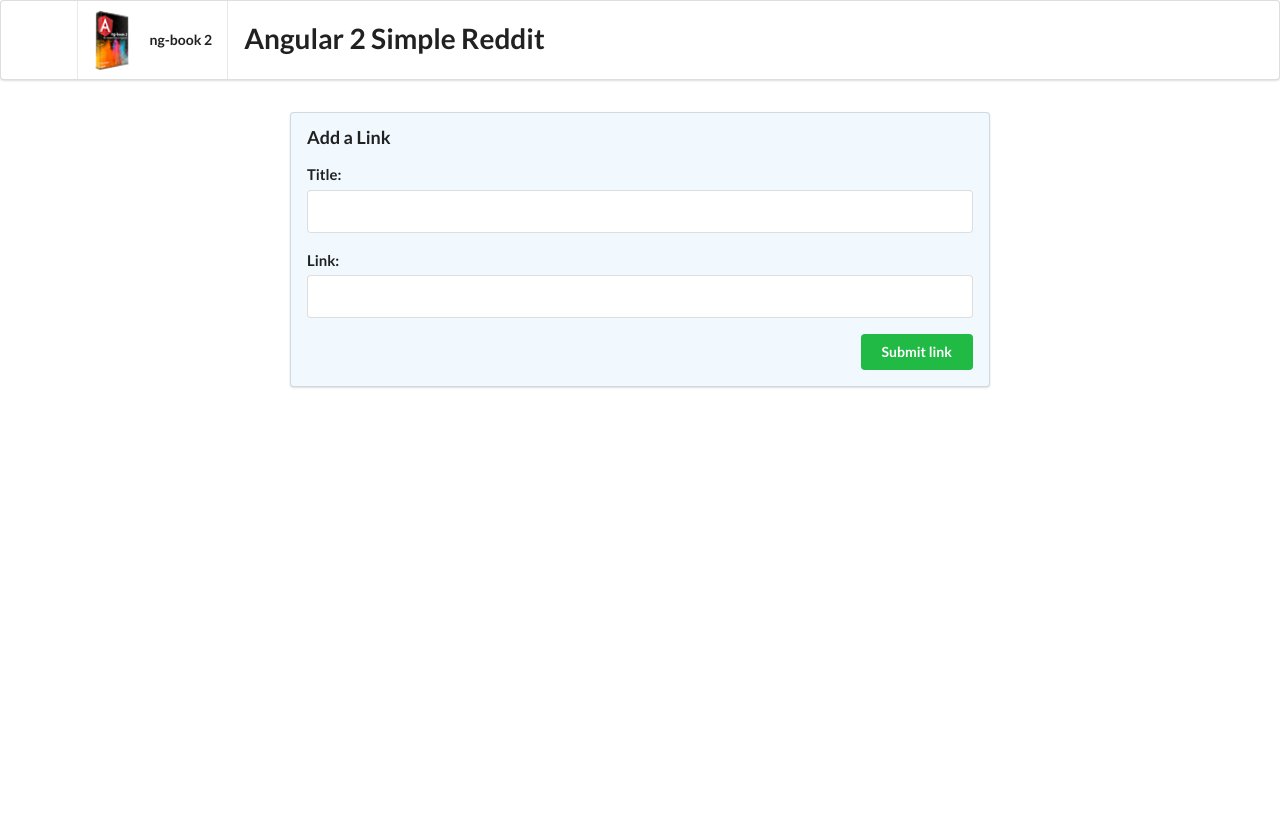
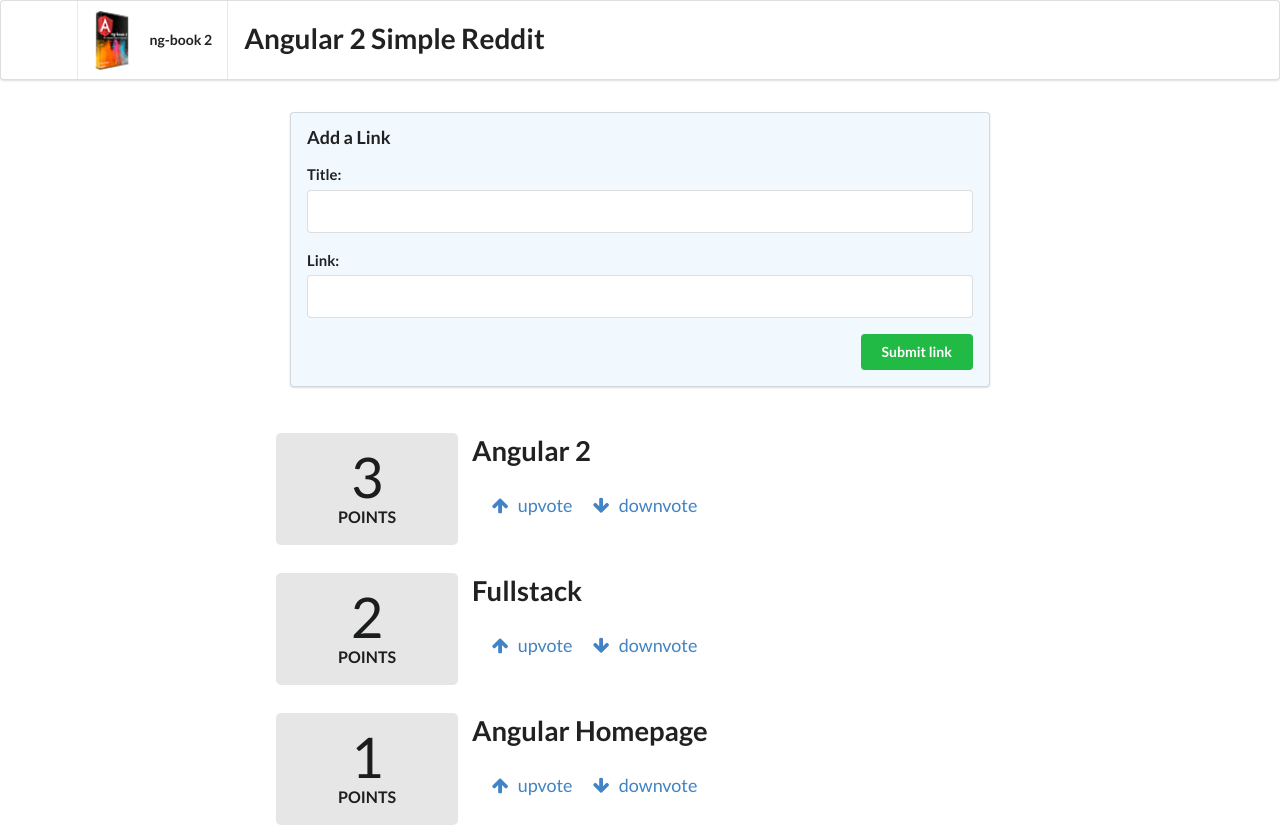
Before and after one commit to LeeDumond/angular-reddit, an Angular app: page / in a window 1280 px wide. Before the commit the page ends 800 px from the top, so only its background shows below. Built offline with nearby package versions, Linux system fonts and the light colour scheme.

Commit message:
implement upvoting and downvoting

```diff
--- a/src/app/app.component.html
+++ b/src/app/app.component.html
@@ -15,3 +15,8 @@
   </button>
 
 </form>
+
+<div class="ui grid posts">
+  <app-article *ngFor="let foobar of articles" [article]="foobar">
+  </app-article>
+</div>
--- a/src/app/app.component.ts
+++ b/src/app/app.component.ts
@@ -1,4 +1,5 @@
 import { Component } from '@angular/core';
+import { Article } from './article/article.model';
 
 @Component({
   selector: 'app-root',
@@ -6,8 +7,17 @@
   styleUrls: ['./app.component.css']
 })
 export class AppComponent {
+  articles: Article[];
 
-  addArticle(title: HTMLInputElement, link: HTMLInputElement) : boolean {
+  constructor() {
+    this.articles = [
+      new Article('Angular 2', 'http://angular.io', 3),
+      new Article('Fullstack', 'http://fullstack.io', 2),
+      new Article('Angular Homepage', 'http://angular.io', 1)
+    ];
+  }
+
+  addArticle(title: HTMLInputElement, link: HTMLInputElement): boolean {
     console.log(`Adding article title: ${title.value} and link: ${link.value}`);
     return false;
   }
--- a/src/app/app.module.ts
+++ b/src/app/app.module.ts
@@ -3,11 +3,13 @@
 
 
 import { AppComponent } from './app.component';
+import { ArticleComponent } from './article/article.component';
 
 
 @NgModule({
   declarations: [
-    AppComponent
+    AppComponent,
+    ArticleComponent
   ],
   imports: [
     BrowserModule
--- /dev/null
+++ b/src/app/article/article.component.html
@@ -0,0 +1,29 @@
+<div class="four wide column center aligned votes">
+  <div class="ui statistic">
+    <div class="value">
+      {{ article.votes }}
+    </div>
+    <div class="label">
+      Points
+    </div>
+  </div>
+</div>
+<div class="twelve wide column">
+  <a href="{{link}}" class="ui large header">
+    {{ article.title }}
+  </a>
+  <ul class="ui big horizontal list voters">
+    <li class="item">
+      <a href (click)="voteUp()">
+        <i class="arrow up icon"></i>
+        upvote
+      </a>
+    </li>
+    <li class="item">
+      <a href (click)="voteDown()">
+          <i class="arrow down icon"></i>
+          downvote
+      </a>
+    </li>
+  </ul>
+</div>
--- /dev/null
+++ b/src/app/article/article.component.ts
@@ -0,0 +1,29 @@
+import { Component, OnInit, HostBinding, Input } from '@angular/core';
+import { Article } from './article.model';
+
+@Component({
+  selector: 'app-article',
+  templateUrl: './article.component.html',
+  styleUrls: ['./article.component.css']
+})
+export class ArticleComponent implements OnInit {
+  @HostBinding('attr.class') cssClass = 'row';
+  @Input() article: Article;
+
+
+  constructor() { }
+
+  voteUp(): boolean {
+    this.article.voteUp();
+    return false;
+  }
+
+  voteDown(): boolean {
+    this.article.voteDown();
+    return false;
+  }
+
+  ngOnInit() {
+  }
+
+}
--- /dev/null
+++ b/src/app/article/article.model.ts
@@ -0,0 +1,29 @@
+export class Article {
+    title: string;
+    link: string;
+    votes: number;
+
+    constructor(title: string, link: string, votes?: number) {
+        this.title = title;
+        this.link = link;
+        this.votes = votes || 0;
+    }
+
+    voteUp(): void {
+        this.votes++;
+    }
+
+    voteDown(): void {
+        this.votes--;
+    }
+
+    domain(): string {
+        try {
+            const domainAndPath: string = this.link.split('//')[1];
+
+            return domainAndPath.split('/')[0];
+        } catch (err) {
+            return null;
+        }
+    }
+}
```
Also changed, not shown: src/app/article/article.component.css (added), 1 other file (tests, documents, lock files or other folders).
